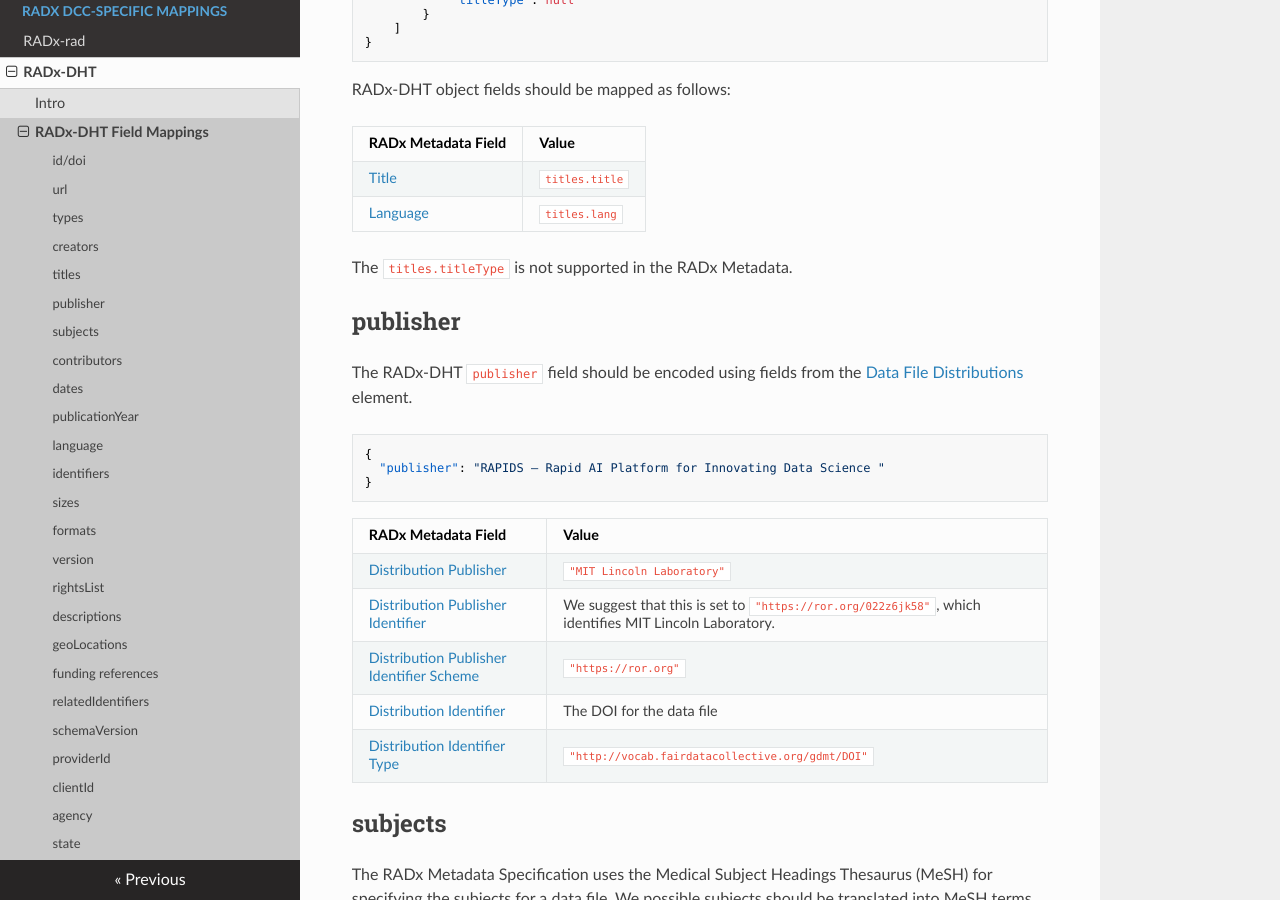
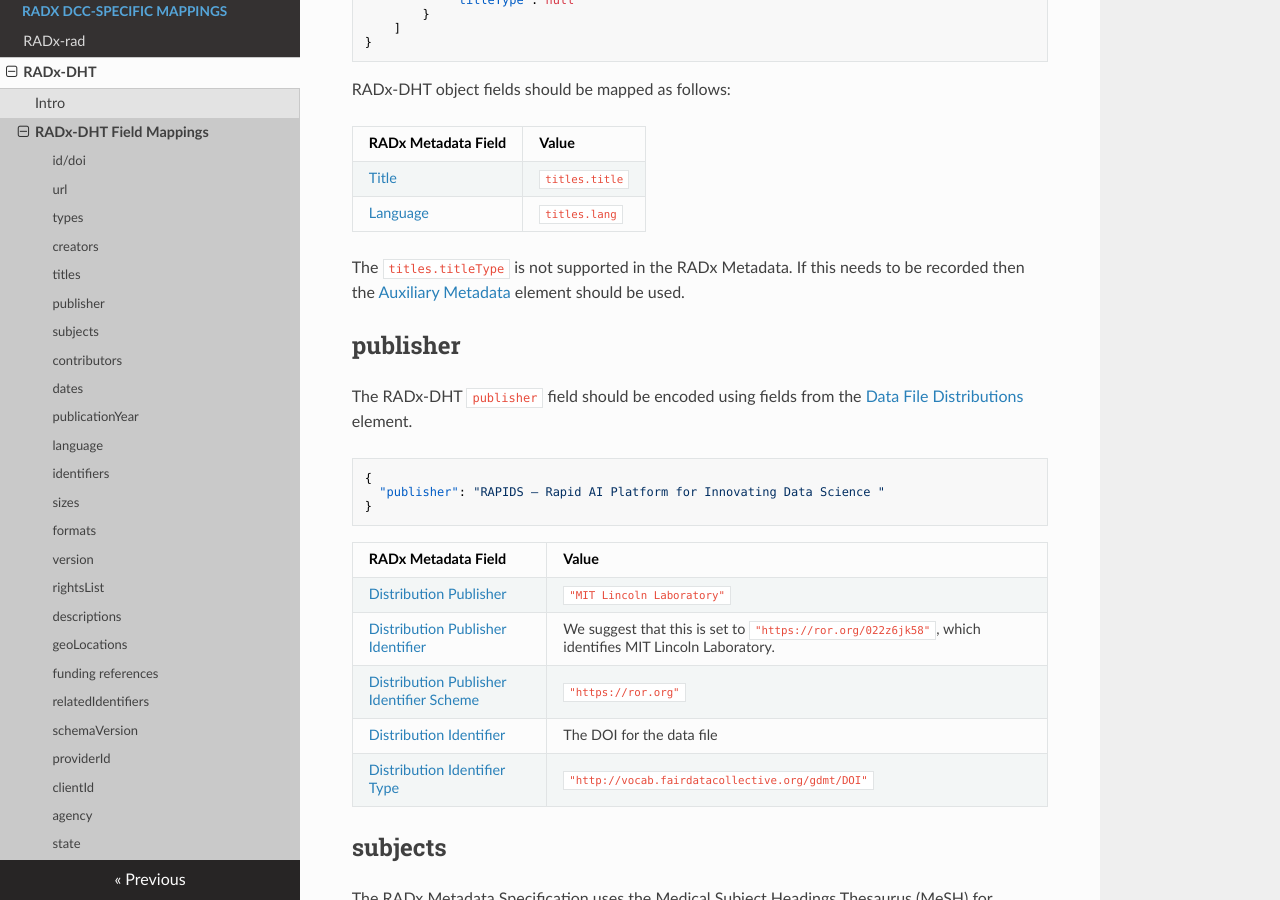
Before and after one commit to RADx/radx-metadata-spec-docs, an MkDocs documentation site: the page built from docs/radx-dht-mapping.md, in a window 1280 px wide and 900 px high, scrolled down 2864 px. Built offline with MkDocs 1.6.1, drawn with Linux system fonts in a browser that asks for light colours; nearby versions of some CDN libraries.

Commit message:
Add note about using aux metadata to record title type

```diff
--- a/docs/radx-dht-mapping.md
+++ b/docs/radx-dht-mapping.md
@@ -138,7 +138,7 @@ RADx-DHT object fields should be mapped as follows:
 [Title](specification.md#title) | `titles.title`
 [Language](specification.md#language) | `titles.lang`
 
-The `titles.titleType` is not supported in the RADx Metadata.
+The `titles.titleType` is not supported in the RADx Metadata.  If this needs to be recorded then the [Auxiliary Metadata](specification.md#auxiliary-metadata) element should be used.
 
 
 ## publisher
```
